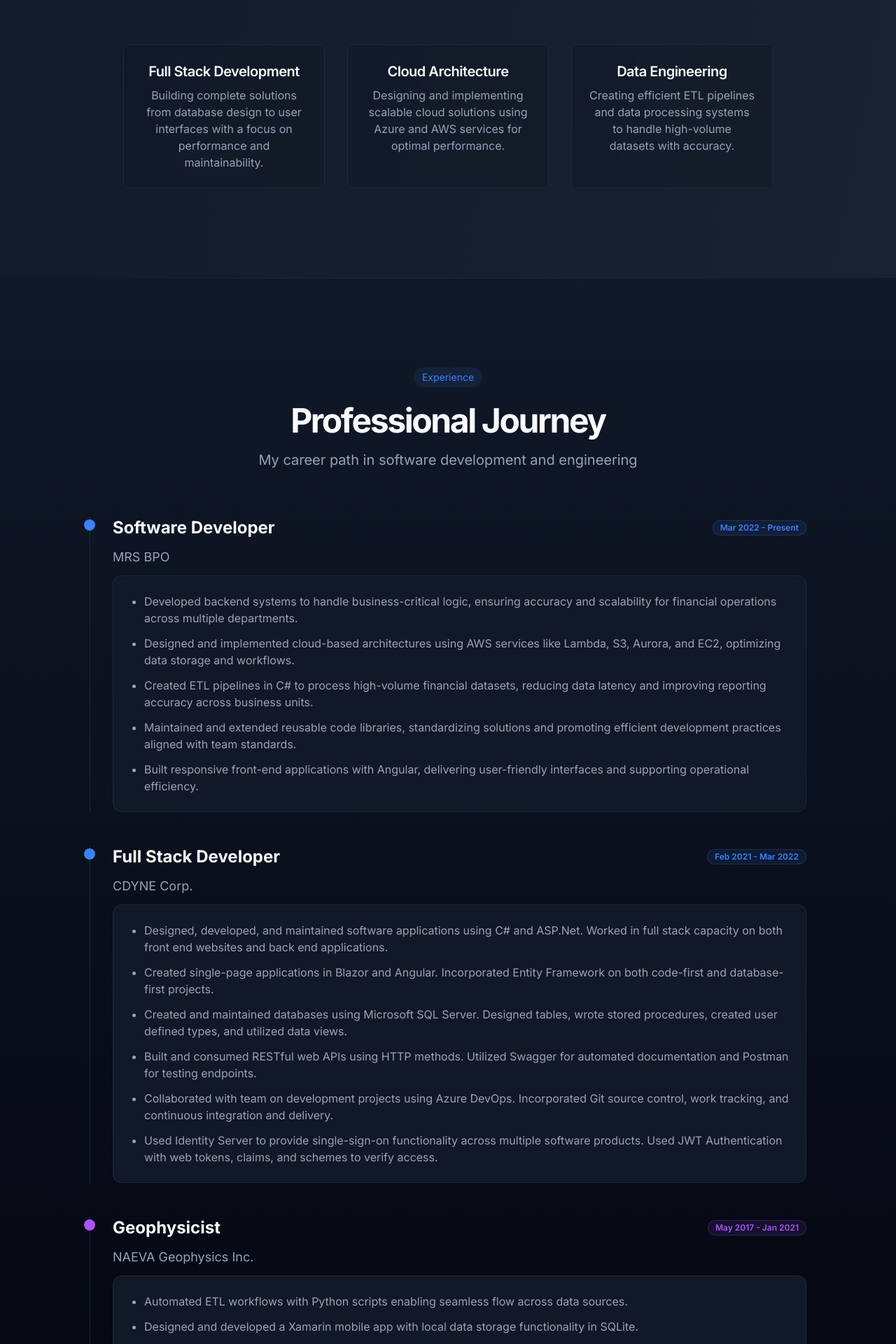
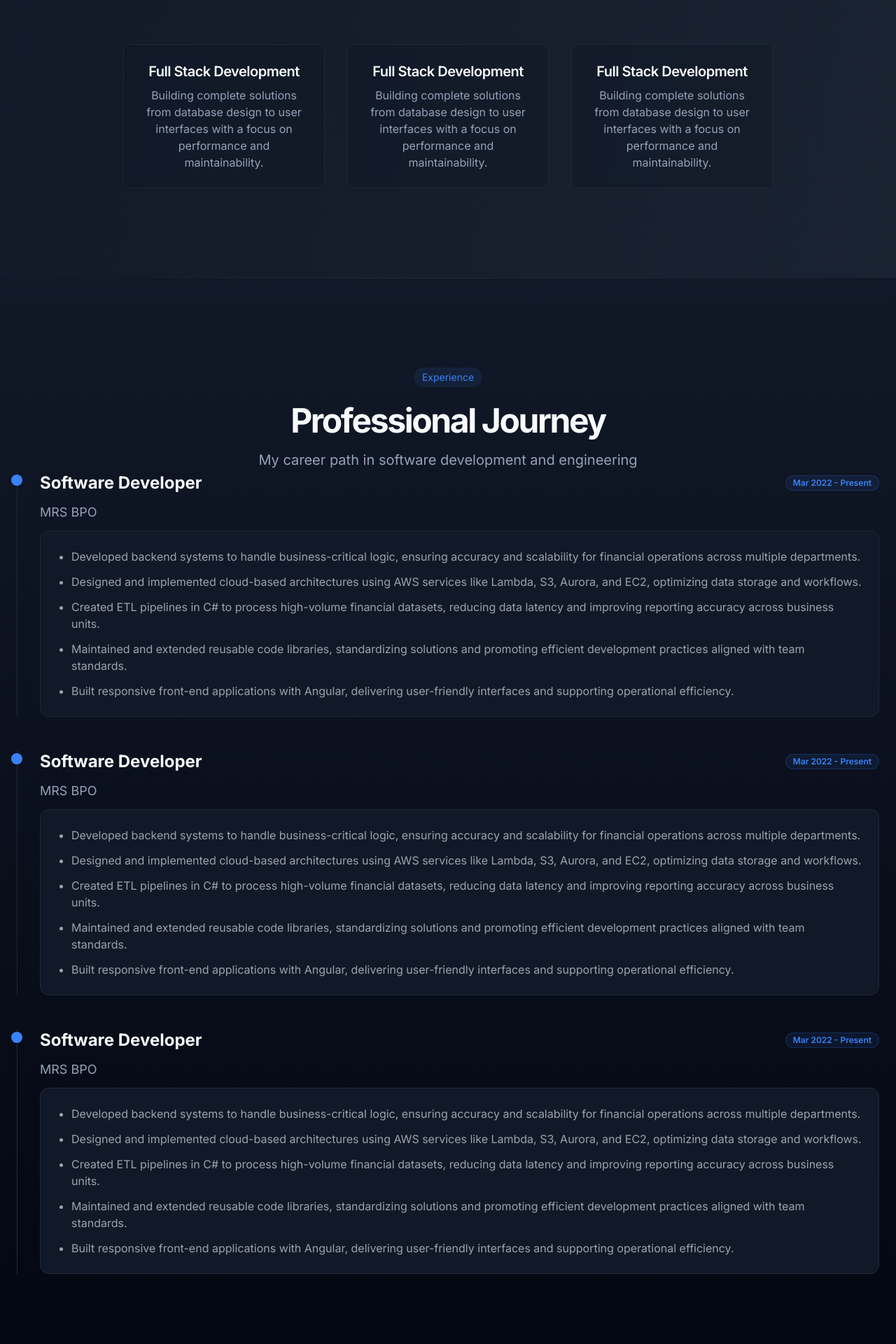
Before and after one commit to hvoll44/hvoll44.github.io, a Next.js app: page / in a window 1280 px wide. Shown: the part 1240-3160 px from the top of the page at 70% size. Built offline with nearby package versions, Linux system fonts and the light colour scheme.

Commit message:
add more animations

```diff
--- a/app/page.tsx
+++ b/app/page.tsx
@@ -6,7 +6,7 @@ import Link from "next/link"
 import { Button } from "@/components/ui/button"
 import { Card, CardContent, CardHeader, CardTitle } from "@/components/ui/card"
 import { Badge } from "@/components/ui/badge"
-import { motion, useScroll, useTransform } from "framer-motion"
+import { motion, useScroll, useTransform, useInView } from "framer-motion"
 
 export default function Home() {
   const [activeSection, setActiveSection] = useState("hero")
@@ -17,6 +17,22 @@ export default function Home() {
   const projectsRef = useRef<HTMLDivElement>(null)
   const educationRef = useRef<HTMLDivElement>(null)
   const contactRef = useRef<HTMLDivElement>(null)
+
+  // Add refs for animation triggers
+  const aboutCardsRef = useRef<HTMLDivElement>(null)
+  const experienceTimelineRef = useRef<HTMLDivElement>(null)
+  const skillsCardsRef = useRef<HTMLDivElement>(null)
+  const projectsCardsRef = useRef<HTMLDivElement>(null)
+  const educationCardsRef = useRef<HTMLDivElement>(null)
+  const contactCardsRef = useRef<HTMLDivElement>(null)
+
+  // Add useInView hooks for scroll animations
+  const aboutCardsInView = useInView(aboutCardsRef, { once: true, margin: "-100px" })
+  const experienceTimelineInView = useInView(experienceTimelineRef, { once: true, margin: "-100px" })
+  const skillsCardsInView = useInView(skillsCardsRef, { once: true, margin: "-100px" })
+  const projectsCardsInView = useInView(projectsCardsRef, { once: true, margin: "-100px" })
+  const educationCardsInView = useInView(educationCardsRef, { once: true, margin: "-100px" })
+  const contactCardsInView = useInView(contactCardsRef, { once: true, margin: "-100px" })
 
   const { scrollYProgress } = useScroll()
   const opacity = useTransform(scrollYProgress, [0, 0.1], [1, 0])
@@ -105,6 +121,33 @@ export default function Home() {
       color: "from-green-500 to-emerald-400",
     },
   ]
+
+  // Add animation variants
+  const cardVariants = {
+    hidden: { opacity: 0, y: 20 },
+    visible: (i: number) => ({
+      opacity: 1,
+      y: 0,
+      transition: {
+        delay: i * 0.1,
+        duration: 0.5,
+        ease: "easeOut"
+      }
+    })
+  }
+
+  const timelineVariants = {
+    hidden: { opacity: 0, x: -20 },
+    visible: (i: number) => ({
+      opacity: 1,
+      x: 0,
+      transition: {
+        delay: i * 0.2,
+        duration: 0.5,
+        ease: "easeOut"
+      }
+    })
+  }
 
   return (
     <div className="flex min-h-screen flex-col bg-gradient-to-br from-gray-50 to-gray-100 dark:from-gray-900 dark:to-gray-800">
@@ -324,7 +367,15 @@ export default function Home() {
                 processes.
               </p>
 
-              <div className="grid grid-cols-1 md:grid-cols-3 gap-8 mt-12 w-full">
+              <div ref={aboutCardsRef} className="grid grid-cols-1 md:grid-cols-3 gap-8 mt-12 w-full">
+                {[0, 1, 2].map((index) => (
+                  <motion.div
+                    key={index}
+                    custom={index}
+                    variants={cardVariants}
+                    initial="hidden"
+                    animate={aboutCardsInView ? "visible" : "hidden"}
+                  >
                     <Card className="bg-white/50 dark:bg-gray-900/50 backdrop-blur-sm border border-gray-200 dark:border-gray-800 hover:shadow-md transition-shadow">
                       <CardHeader className="pb-2">
                         <CardTitle className="text-xl">Full Stack Development</CardTitle>
@@ -336,28 +387,8 @@ export default function Home() {
                         </p>
                       </CardContent>
                     </Card>
-                <Card className="bg-white/50 dark:bg-gray-900/50 backdrop-blur-sm border border-gray-200 dark:border-gray-800 hover:shadow-md transition-shadow">
-                  <CardHeader className="pb-2">
-                    <CardTitle className="text-xl">Cloud Architecture</CardTitle>
-                  </CardHeader>
-                  <CardContent>
-                    <p className="text-muted-foreground">
-                      Designing and implementing scalable cloud solutions using Azure and AWS services for optimal
-                      performance.
-                    </p>
-                  </CardContent>
-                </Card>
-                <Card className="bg-white/50 dark:bg-gray-900/50 backdrop-blur-sm border border-gray-200 dark:border-gray-800 hover:shadow-md transition-shadow">
-                  <CardHeader className="pb-2">
-                    <CardTitle className="text-xl">Data Engineering</CardTitle>
-                  </CardHeader>
-                  <CardContent>
-                    <p className="text-muted-foreground">
-                      Creating efficient ETL pipelines and data processing systems to handle high-volume datasets with
-                      accuracy.
-                    </p>
-                  </CardContent>
-                </Card>
+                  </motion.div>
+                ))}
               </div>
             </div>
           </div>
@@ -383,9 +414,16 @@ export default function Home() {
               </p>
             </div>
 
-            <div className="mx-auto max-w-5xl mt-16">
-              <div className="space-y-12">
-                <div className="relative pl-8 border-l border-gray-200 dark:border-gray-800">
+            <div ref={experienceTimelineRef} className="space-y-12">
+              {[0, 1, 2].map((index) => (
+                <motion.div
+                  key={index}
+                  custom={index}
+                  variants={timelineVariants}
+                  initial="hidden"
+                  animate={experienceTimelineInView ? "visible" : "hidden"}
+                  className="relative pl-8 border-l border-gray-200 dark:border-gray-800"
+                >
                   <div className="absolute w-4 h-4 bg-primary rounded-full -left-[9px] top-1"></div>
                   <div className="space-y-3">
                     <div className="flex items-center justify-between">
@@ -420,70 +458,8 @@ export default function Home() {
                       </ul>
                     </div>
                   </div>
-                </div>
-
-                <div className="relative pl-8 border-l border-gray-200 dark:border-gray-800">
-                  <div className="absolute w-4 h-4 bg-blue-500 rounded-full -left-[9px] top-1"></div>
-                  <div className="space-y-3">
-                    <div className="flex items-center justify-between">
-                      <h3 className="text-2xl font-bold">Full Stack Developer</h3>
-                      <Badge variant="outline" className="bg-blue-500/10 text-blue-500 border-blue-500/20">
-                        Feb 2021 - Mar 2022
-                      </Badge>
-                    </div>
-                    <p className="text-lg text-muted-foreground">CDYNE Corp.</p>
-                    <div className="bg-white dark:bg-gray-900 rounded-xl p-6 shadow-sm border border-gray-100 dark:border-gray-800">
-                      <ul className="list-disc pl-5 space-y-3 text-gray-600 dark:text-gray-400">
-                        <li>
-                          Designed, developed, and maintained software applications using C# and ASP.Net. Worked in full
-                          stack capacity on both front end websites and back end applications.
-                        </li>
-                        <li>
-                          Created single-page applications in Blazor and Angular. Incorporated Entity Framework on both
-                          code-first and database-first projects.
-                        </li>
-                        <li>
-                          Created and maintained databases using Microsoft SQL Server. Designed tables, wrote stored
-                          procedures, created user defined types, and utilized data views.
-                        </li>
-                        <li>
-                          Built and consumed RESTful web APIs using HTTP methods. Utilized Swagger for automated
-                          documentation and Postman for testing endpoints.
-                        </li>
-                        <li>
-                          Collaborated with team on development projects using Azure DevOps. Incorporated Git source
-                          control, work tracking, and continuous integration and delivery.
-                        </li>
-                        <li>
-                          Used Identity Server to provide single-sign-on functionality across multiple software
-                          products. Used JWT Authentication with web tokens, claims, and schemes to verify access.
-                        </li>
-                      </ul>
-                    </div>
-                  </div>
-                </div>
-
-                <div className="relative pl-8 border-l border-gray-200 dark:border-gray-800">
-                  <div className="absolute w-4 h-4 bg-purple-500 rounded-full -left-[9px] top-1"></div>
-                  <div className="space-y-3">
-                    <div className="flex items-center justify-between">
-                      <h3 className="text-2xl font-bold">Geophysicist</h3>
-                      <Badge variant="outline" className="bg-purple-500/10 text-purple-500 border-purple-500/20">
-                        May 2017 - Jan 2021
-                      </Badge>
-                    </div>
-                    <p className="text-lg text-muted-foreground">NAEVA Geophysics Inc.</p>
-                    <div className="bg-white dark:bg-gray-900 rounded-xl p-6 shadow-sm border border-gray-100 dark:border-gray-800">
-                      <ul className="list-disc pl-5 space-y-3 text-gray-600 dark:text-gray-400">
-                        <li>Automated ETL workflows with Python scripts enabling seamless flow across data sources.</li>
-                        <li>
-                          Designed and developed a Xamarin mobile app with local data storage functionality in SQLite.
-                        </li>
-                      </ul>
-                    </div>
-                  </div>
-                </div>
-              </div>
+                </motion.div>
+              ))}
             </div>
           </div>
         </section>
@@ -504,12 +480,16 @@ export default function Home() {
               </p>
             </div>
 
-            <div className="mx-auto max-w-5xl mt-16 grid grid-cols-1 md:grid-cols-2 gap-8">
+            <div ref={skillsCardsRef} className="mx-auto max-w-5xl mt-16 grid grid-cols-1 md:grid-cols-2 gap-8">
               {skillCategories.map((category, index) => (
-                <Card
+                <motion.div
                   key={index}
-                  className="bg-white/70 dark:bg-gray-900/70 backdrop-blur-sm border border-gray-200 dark:border-gray-800 overflow-hidden"
+                  custom={index}
+                  variants={cardVariants}
+                  initial="hidden"
+                  animate={skillsCardsInView ? "visible" : "hidden"}
                 >
+                  <Card className="bg-white/70 dark:bg-gray-900/70 backdrop-blur-sm border border-gray-200 dark:border-gray-800 overflow-hidden">
                     <div className="absolute top-0 right-0 w-32 h-32 bg-gradient-to-br from-primary/10 to-primary/5 rounded-bl-full"></div>
                     <CardHeader>
                       <div className="flex items-center gap-3">
@@ -530,6 +510,7 @@ export default function Home() {
                       </div>
                     </CardContent>
                   </Card>
+                </motion.div>
               ))}
             </div>
           </div>
@@ -555,10 +536,14 @@ export default function Home() {
               </p>
             </div>
 
-            <div className="mx-auto max-w-6xl mt-16 grid grid-cols-1 md:grid-cols-2 gap-8">
+            <div ref={projectsCardsRef} className="mx-auto max-w-6xl mt-16 grid grid-cols-1 md:grid-cols-2 gap-8">
               {projects.map((project, index) => (
-                <div
+                <motion.div
                   key={index}
+                  custom={index}
+                  variants={cardVariants}
+                  initial="hidden"
+                  animate={projectsCardsInView ? "visible" : "hidden"}
                   className="group relative overflow-hidden rounded-xl border border-gray-200 dark:border-gray-800 bg-white dark:bg-gray-900 transition-all duration-300 hover:shadow-lg"
                 >
                   <div
@@ -579,7 +564,7 @@ export default function Home() {
                       ))}
                     </div>
                   </div>
-                </div>
+                </motion.div>
               ))}
             </div>
           </div>
@@ -601,8 +586,16 @@ export default function Home() {
               </p>
             </div>
 
-            <div className="mx-auto max-w-4xl mt-16 grid grid-cols-1 md:grid-cols-2 gap-8">
-              <div className="group relative overflow-hidden rounded-xl border border-gray-200 dark:border-gray-800 bg-white dark:bg-gray-900 transition-all duration-300 hover:shadow-lg">
+            <div ref={educationCardsRef} className="mx-auto max-w-4xl mt-16 grid grid-cols-1 md:grid-cols-2 gap-8">
+              {[0, 1].map((index) => (
+                <motion.div
+                  key={index}
+                  custom={index}
+                  variants={cardVariants}
+                  initial="hidden"
+                  animate={educationCardsInView ? "visible" : "hidden"}
+                  className="group relative overflow-hidden rounded-xl border border-gray-200 dark:border-gray-800 bg-white dark:bg-gray-900 transition-all duration-300 hover:shadow-lg"
+                >
                   <div className="absolute top-0 left-0 w-full h-1 bg-gradient-to-r from-blue-500 to-blue-700"></div>
                   <div className="p-8">
                     <div className="mb-4 inline-block rounded-lg bg-blue-100 dark:bg-blue-900/30 p-3">
@@ -635,42 +628,8 @@ export default function Home() {
                       </div>
                     </div>
                   </div>
-              </div>
-
-              <div className="group relative overflow-hidden rounded-xl border border-gray-200 dark:border-gray-800 bg-white dark:bg-gray-900 transition-all duration-300 hover:shadow-lg">
-                <div className="absolute top-0 left-0 w-full h-1 bg-gradient-to-r from-purple-500 to-purple-700"></div>
-                <div className="p-8">
-                  <div className="mb-4 inline-block rounded-lg bg-purple-100 dark:bg-purple-900/30 p-3">
-                    <svg
-                      xmlns="http://www.w3.org/2000/svg"
-                      width="24"
-                      height="24"
-                      viewBox="0 0 24 24"
-                      fill="none"
-                      stroke="currentColor"
-                      strokeWidth="2"
-                      strokeLinecap="round"
-                      strokeLinejoin="round"
-                      className="text-purple-600 dark:text-purple-400"
-                    >
-                      <path d="M22 10v6M2 10l10-5 10 5-10 5z"></path>
-                      <path d="M6 12v5c3 3 9 3 12 0v-5"></path>
-                    </svg>
-                  </div>
-                  <h3 className="text-2xl font-bold mb-2">Economics (BA)</h3>
-                  <p className="text-lg text-muted-foreground mb-4">Metropolitan State University</p>
-                  <div className="space-y-2">
-                    <div className="flex items-center justify-between">
-                      <span className="text-sm text-muted-foreground">Graduation</span>
-                      <span className="text-sm font-medium">May 2011</span>
-                    </div>
-                    <div className="flex items-center justify-between">
-                      <span className="text-sm text-muted-foreground">GPA</span>
-                      <span className="text-sm font-medium">3.8</span>
-                    </div>
-                  </div>
-                </div>
-              </div>
+                </motion.div>
+              ))}
             </div>
           </div>
         </section>
@@ -695,9 +654,16 @@ export default function Home() {
               </p>
             </div>
 
-            <div className="mx-auto max-w-4xl mt-16">
-              <div className="grid grid-cols-1 md:grid-cols-2 gap-8">
-                <div className="group relative overflow-hidden rounded-xl border border-gray-200 dark:border-gray-800 bg-white dark:bg-gray-900 transition-all duration-300 hover:shadow-lg">
+            <div ref={contactCardsRef} className="grid grid-cols-1 md:grid-cols-2 gap-8">
+              {[0, 1].map((index) => (
+                <motion.div
+                  key={index}
+                  custom={index}
+                  variants={cardVariants}
+                  initial="hidden"
+                  animate={contactCardsInView ? "visible" : "hidden"}
+                  className="group relative overflow-hidden rounded-xl border border-gray-200 dark:border-gray-800 bg-white dark:bg-gray-900 transition-all duration-300 hover:shadow-lg"
+                >
                   <div className="absolute top-0 left-0 w-full h-1 bg-gradient-to-r from-primary to-blue-600"></div>
                   <div className="p-8">
                     <div className="mb-6 inline-block rounded-full bg-primary/10 p-3">
@@ -707,19 +673,8 @@ export default function Home() {
                     <p className="text-xl text-primary">(719) 429-1997</p>
                     <p className="mt-4 text-sm text-muted-foreground">Feel free to call during business hours</p>
                   </div>
-                </div>
-
-                <div className="group relative overflow-hidden rounded-xl border border-gray-200 dark:border-gray-800 bg-white dark:bg-gray-900 transition-all duration-300 hover:shadow-lg">
-                  <div className="absolute top-0 left-0 w-full h-1 bg-gradient-to-r from-blue-500 to-blue-700"></div>
-                  <div className="p-8">
-                    <div className="mb-6 inline-block rounded-full bg-blue-500/10 p-3">
-                      <Mail className="h-6 w-6 text-blue-500" />
-                    </div>
-                    <h3 className="text-2xl font-bold mb-2">Email</h3>
-                    <p className="text-xl text-blue-500">hvoll44@gmail.com</p>
-                    <p className="mt-4 text-sm text-muted-foreground">I'll respond to your message promptly</p>
-                  </div>
-                </div>
+                </motion.div>
+              ))}
             </div>
 
             <div className="mt-12 text-center">
@@ -729,7 +684,6 @@ export default function Home() {
                   <ArrowRight className="ml-2 h-4 w-4 transition-transform group-hover:translate-x-1" />
                 </Link>
               </Button>
-              </div>
             </div>
           </div>
         </section>
```
Lines whose indentation alone changed are shown as unchanged.
